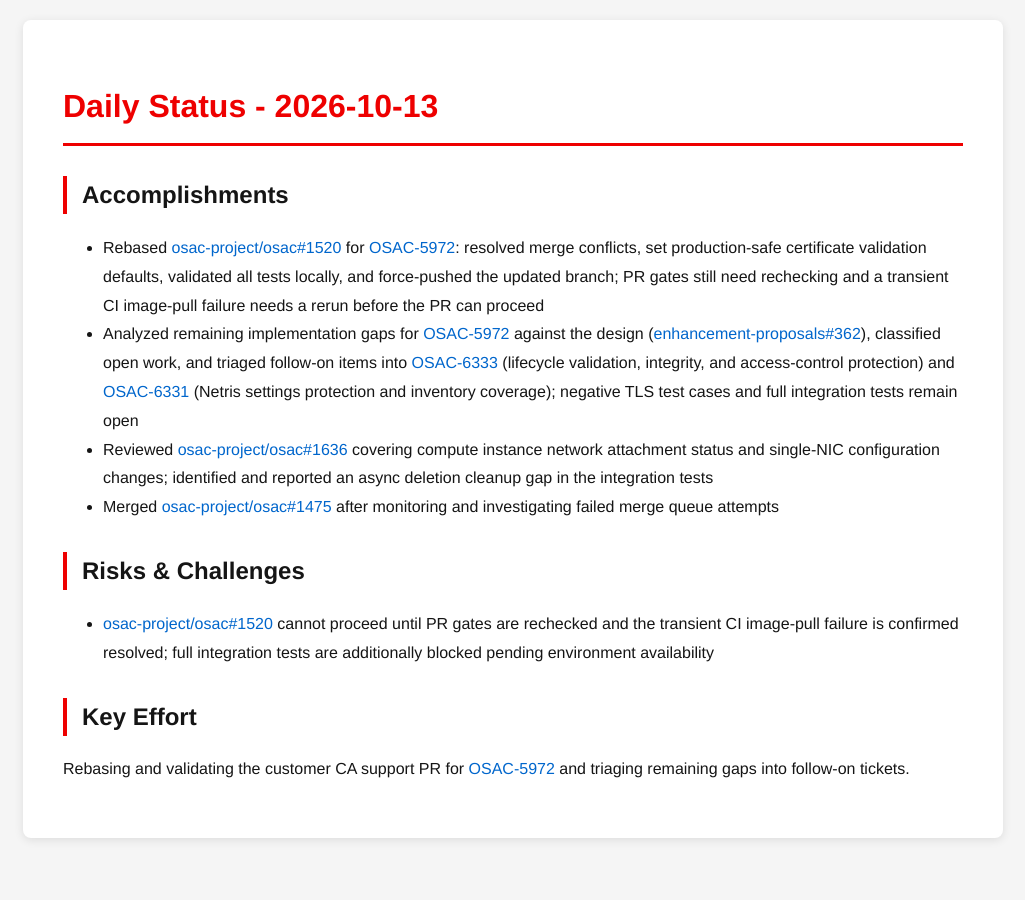
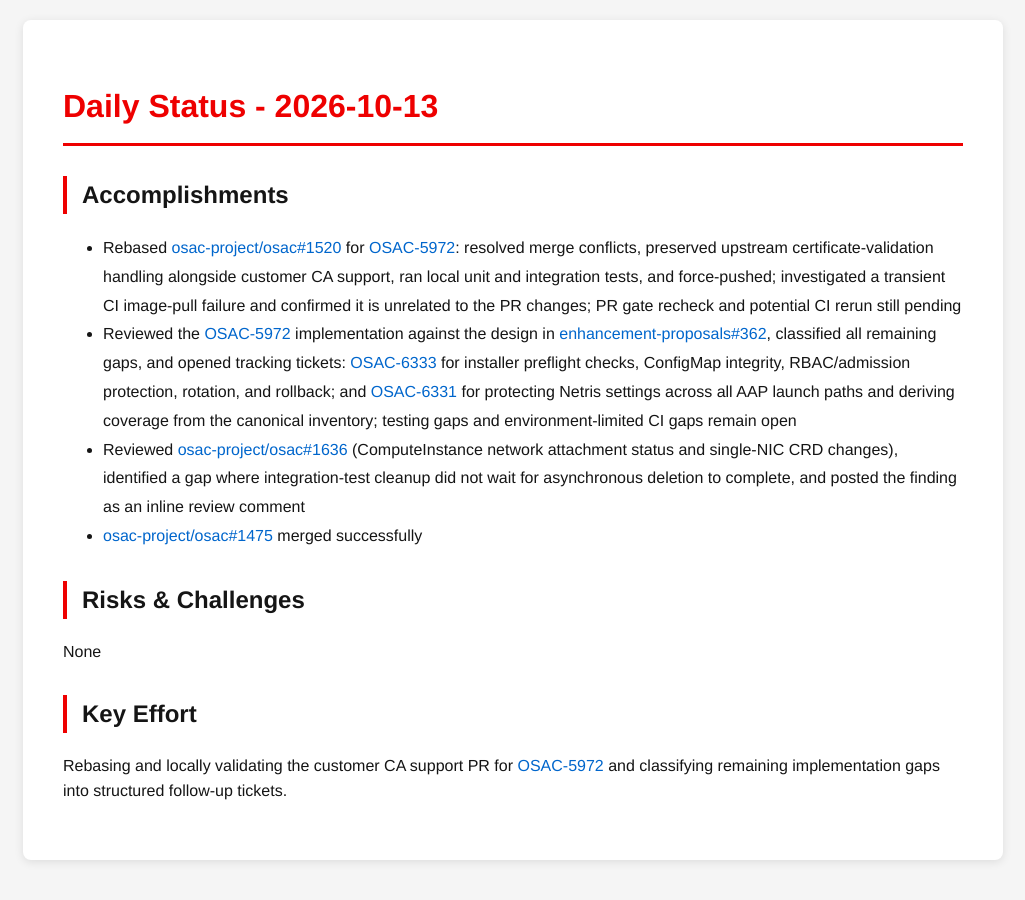
Before and after one commit to tzvatot/daily-status, a Jekyll site: the page built from 2026-10-13.md, in a window 1280 px wide. Shown: the whole page, without its empty margins (127-1152 px from the left). Built offline with Jekyll 4.4.1, drawn with Linux system fonts in a browser that asks for light colours.

Commit message:
Daily status update - 2026-10-13

```diff
--- a/2026-10-13.md
+++ b/2026-10-13.md
@@ -7,13 +7,13 @@ date: 2026-10-13
 # Daily Status - 2026-10-13
 
 ## Accomplishments
-- Rebased [osac-project/osac#1520](https://github.com/osac-project/osac/pull/1520) for [OSAC-5972](https://redhat.atlassian.net/browse/OSAC-5972): resolved merge conflicts, set production-safe certificate validation defaults, validated all tests locally, and force-pushed the updated branch; PR gates still need rechecking and a transient CI image-pull failure needs a rerun before the PR can proceed
-- Analyzed remaining implementation gaps for [OSAC-5972](https://redhat.atlassian.net/browse/OSAC-5972) against the design ([enhancement-proposals#362](https://github.com/osac-project/enhancement-proposals/pull/362)), classified open work, and triaged follow-on items into [OSAC-6333](https://redhat.atlassian.net/browse/OSAC-6333) (lifecycle validation, integrity, and access-control protection) and [OSAC-6331](https://redhat.atlassian.net/browse/OSAC-6331) (Netris settings protection and inventory coverage); negative TLS test cases and full integration tests remain open
-- Reviewed [osac-project/osac#1636](https://github.com/osac-project/osac/pull/1636) covering compute instance network attachment status and single-NIC configuration changes; identified and reported an async deletion cleanup gap in the integration tests
-- Merged [osac-project/osac#1475](https://github.com/osac-project/osac/pull/1475) after monitoring and investigating failed merge queue attempts
+- Rebased [osac-project/osac#1520](https://github.com/osac-project/osac/pull/1520) for [OSAC-5972](https://redhat.atlassian.net/browse/OSAC-5972): resolved merge conflicts, preserved upstream certificate-validation handling alongside customer CA support, ran local unit and integration tests, and force-pushed; investigated a transient CI image-pull failure and confirmed it is unrelated to the PR changes; PR gate recheck and potential CI rerun still pending
+- Reviewed the [OSAC-5972](https://redhat.atlassian.net/browse/OSAC-5972) implementation against the design in [enhancement-proposals#362](https://github.com/osac-project/enhancement-proposals/pull/362), classified all remaining gaps, and opened tracking tickets: [OSAC-6333](https://redhat.atlassian.net/browse/OSAC-6333) for installer preflight checks, ConfigMap integrity, RBAC/admission protection, rotation, and rollback; and [OSAC-6331](https://redhat.atlassian.net/browse/OSAC-6331) for protecting Netris settings across all AAP launch paths and deriving coverage from the canonical inventory; testing gaps and environment-limited CI gaps remain open
+- Reviewed [osac-project/osac#1636](https://github.com/osac-project/osac/pull/1636) (ComputeInstance network attachment status and single-NIC CRD changes), identified a gap where integration-test cleanup did not wait for asynchronous deletion to complete, and posted the finding as an inline review comment
+- [osac-project/osac#1475](https://github.com/osac-project/osac/pull/1475) merged successfully
 
 ## Risks & Challenges
-- [osac-project/osac#1520](https://github.com/osac-project/osac/pull/1520) cannot proceed until PR gates are rechecked and the transient CI image-pull failure is confirmed resolved; full integration tests are additionally blocked pending environment availability
+None
 
 ## Key Effort
-Rebasing and validating the customer CA support PR for [OSAC-5972](https://redhat.atlassian.net/browse/OSAC-5972) and triaging remaining gaps into follow-on tickets.
+Rebasing and locally validating the customer CA support PR for [OSAC-5972](https://redhat.atlassian.net/browse/OSAC-5972) and classifying remaining implementation gaps into structured follow-up tickets.
```
